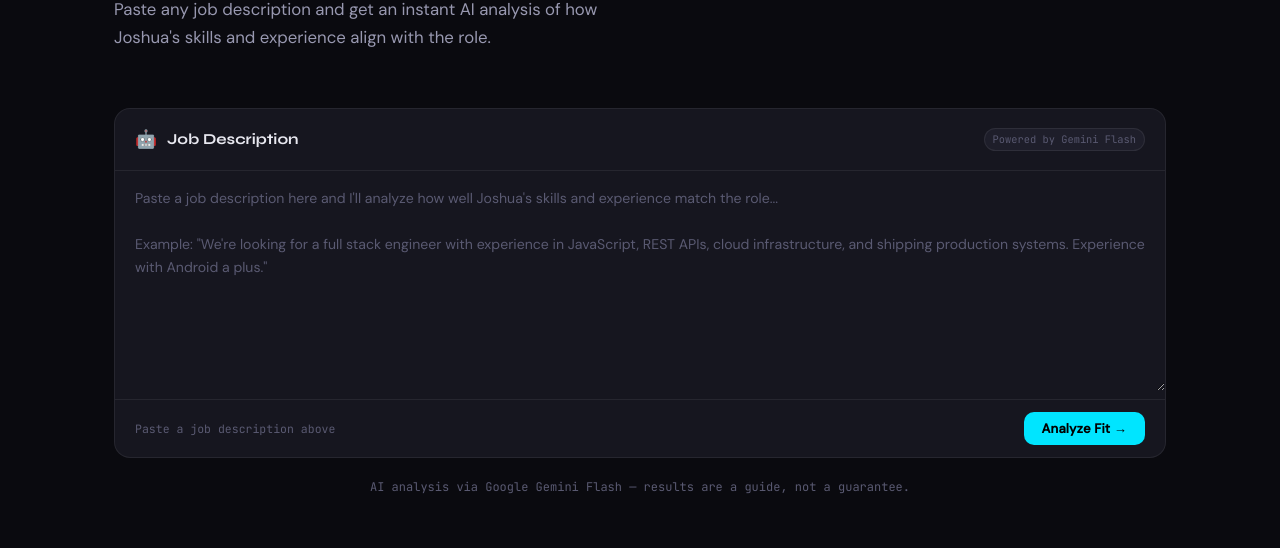
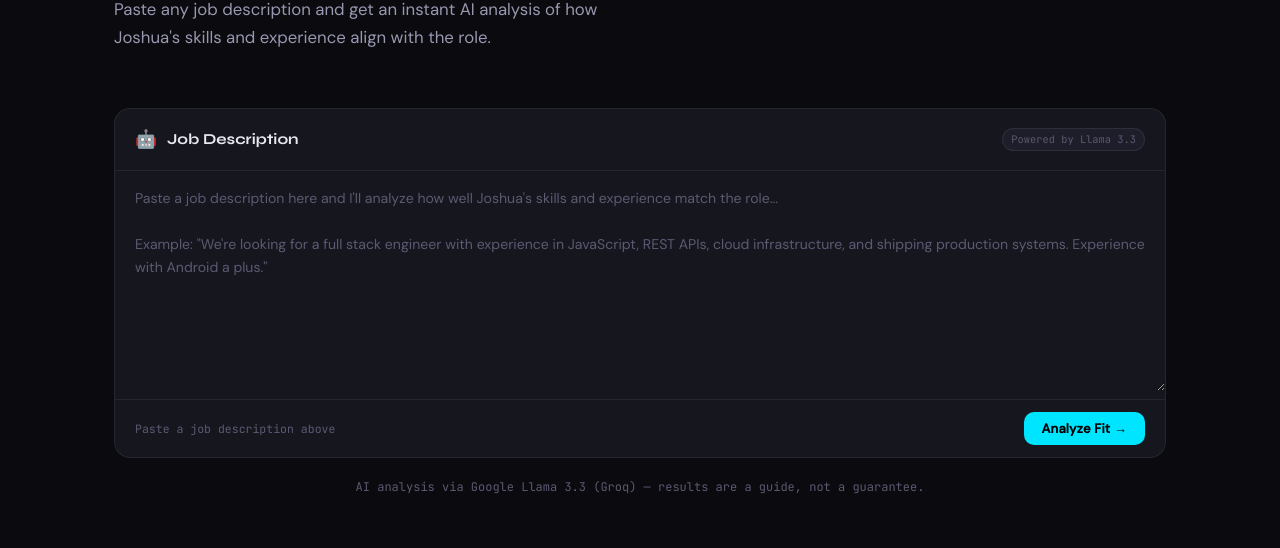
Before and after one commit to joshua-werlein/portfolio, a React (Vite) app: page / in a window 1280 px wide. Shown: the part 4858-5406 px from the top of the page. Built offline with nearby package versions, Linux system fonts and the light colour scheme.

Commit message:
Update JobFitChecker.jsx

```diff
--- a/src/components/JobFitChecker.jsx
+++ b/src/components/JobFitChecker.jsx
@@ -94,7 +94,7 @@ export default function JobFitChecker() {
                 borderRadius: 100,
                 padding: '2px 8px',
               }}>
-                Powered by Gemini Flash
+                Powered by Llama 3.3
               </span>
             </div>
 
@@ -290,7 +290,7 @@ export default function JobFitChecker() {
           fontFamily: 'var(--font-mono)',
           textAlign: 'center',
         }}>
-          AI analysis via Google Gemini Flash — results are a guide, not a guarantee.
+          AI analysis via Google Llama 3.3 (Groq) — results are a guide, not a guarantee.
         </p>
       </div>
 
```
